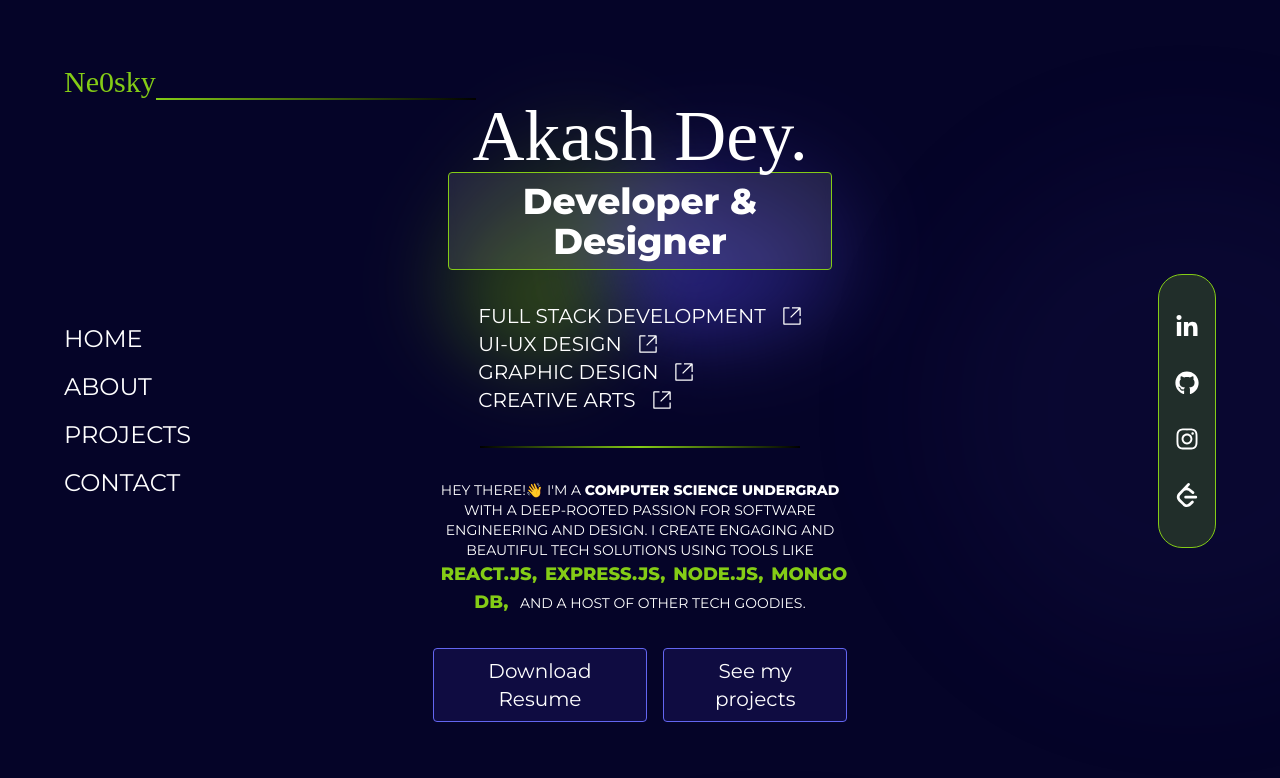
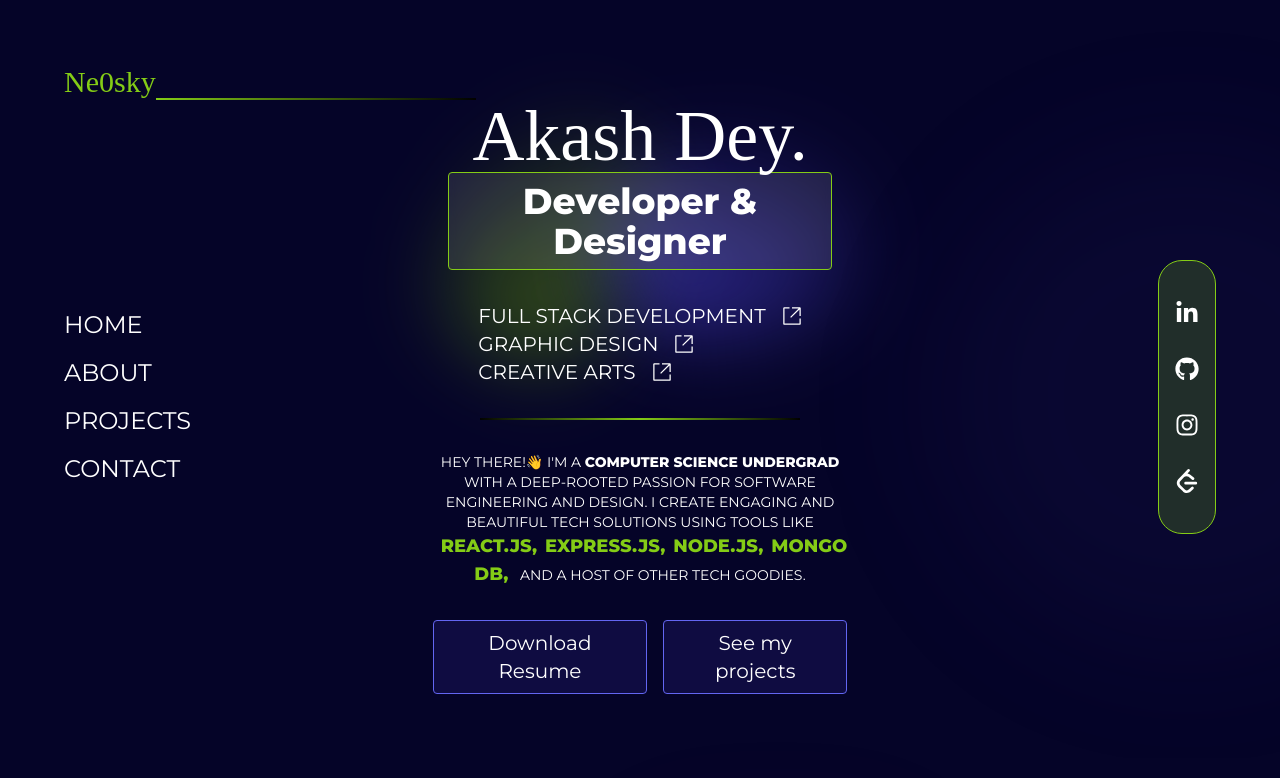
Before and after one commit to Ne0sky/portfolio, a React (Vite) app: page / in a window 1280 px wide. Shown: the top 778 px of the page. Built offline with nearby package versions, Linux system fonts and the light colour scheme; a web font is replaced by a local one.

Commit message:
remove ui desc from landing page

```diff
--- a/src/pages/Home.jsx
+++ b/src/pages/Home.jsx
@@ -24,7 +24,6 @@ const Home = () => {
             <p className='desc font-tertiary font-semibold py-2 z-8 text-4xl rounded text-center bg-white backdrop-filter backdrop-blur-sm bg-opacity-10 mb-8 px-4 border border-lime-500'>Developer & Designer</p>
             <div className='font-tertiary text-xl uppercase z-10'>
               <p className='flex items-center gap-4'>Full Stack Development <VscLinkExternal/></p>
-              <p className='flex items-center gap-4'>UI-UX Design <VscLinkExternal/></p>
               <p className='flex items-center gap-4'>Graphic Design <VscLinkExternal/></p>
               <p className='flex items-center gap-4'>Creative Arts <VscLinkExternal/></p>
             </div>
```
